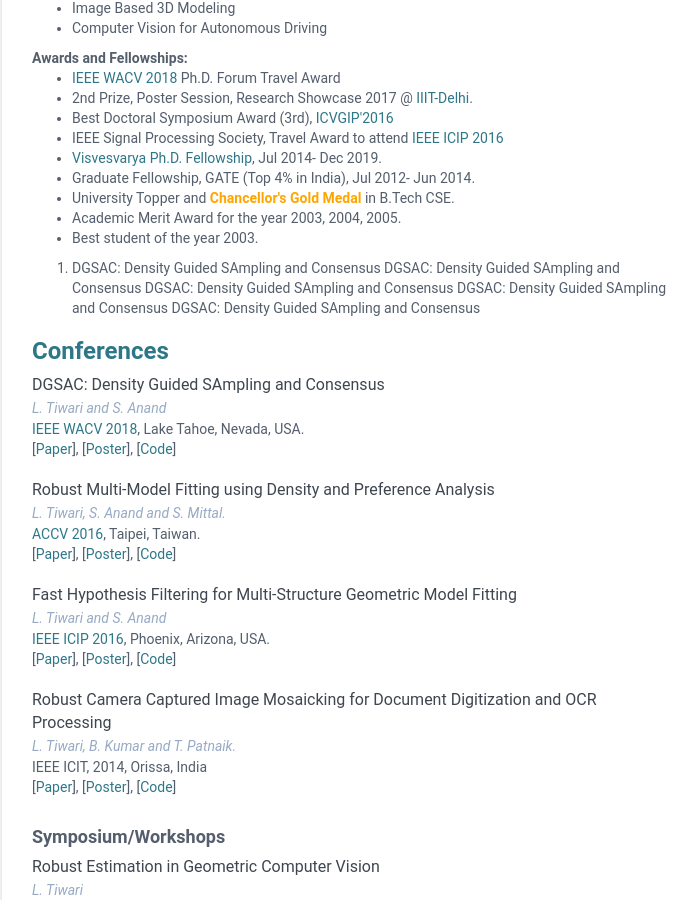
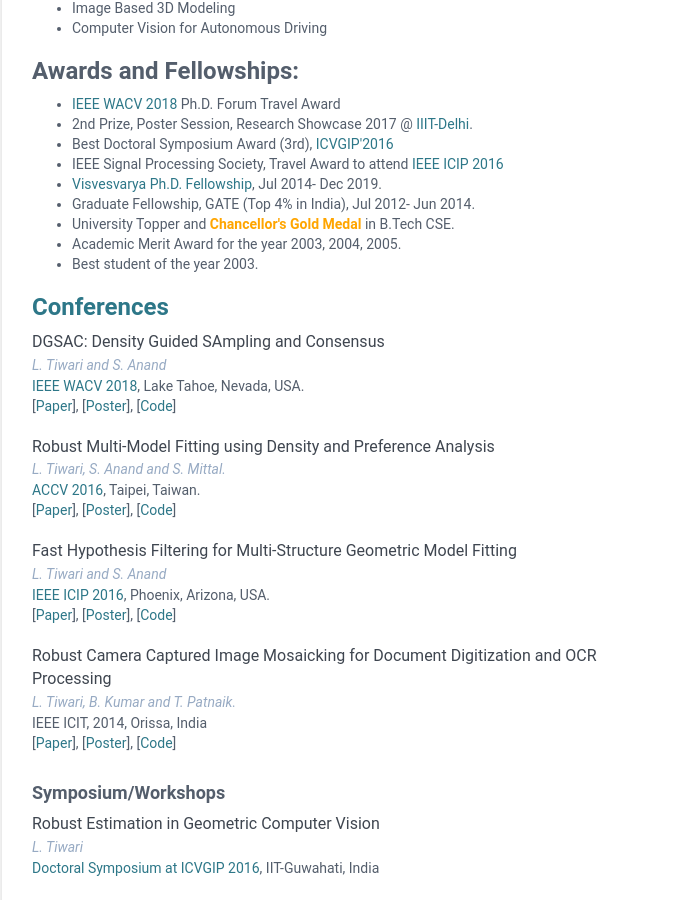
Before and after one commit to lokender/lokender.github.io, a Jekyll site: the page built from index.html, in a window 1280 px wide and 900 px high, scrolled down 423 px. Shown: the whole window, without its empty margins (288-985 px from the left). Built offline with Jekyll 4.4.1, drawn with Linux system fonts in a browser that asks for light colours.

Commit message:
Update aboutme.html
u

```diff
--- a/_includes/aboutme.html
+++ b/_includes/aboutme.html
@@ -14,7 +14,7 @@
 <li> Computer Vision for Autonomous Driving</li>
 </ul>
 
-<strong>Awards and Fellowships:</strong>
+<strong><h3>Awards and Fellowships:</h3></strong>
 <ul>
   <li><a href="http://wacv18.uccs.us/">IEEE WACV 2018</a> Ph.D. Forum Travel Award</li>
   <li>2nd Prize, Poster Session, Research Showcase 2017 @ <a href="https://www.iiitd.ac.in/">IIIT-Delhi</a>.</li>
@@ -27,9 +27,6 @@
   <li> Best student of the year 2003. </li>
 </ul>
 
-<ol>
-  <li>DGSAC: Density Guided SAmpling and Consensus DGSAC: Density Guided SAmpling and Consensus DGSAC: Density Guided SAmpling and Consensus DGSAC: Density Guided SAmpling and Consensus DGSAC: Density Guided SAmpling and Consensus</li>
-</ol>
 
 
 <h3 id="recent-research"><a href=""><strong>Conferences</strong></a></h3>
```
